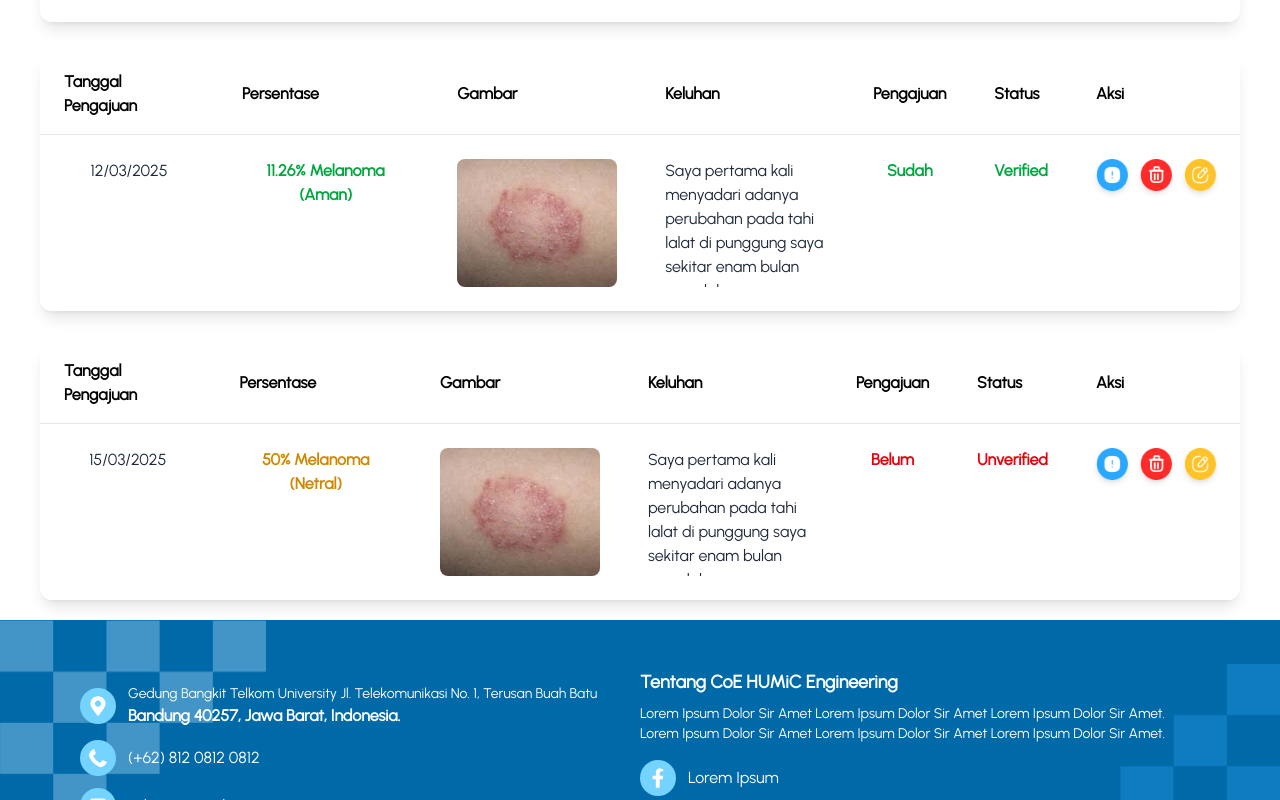
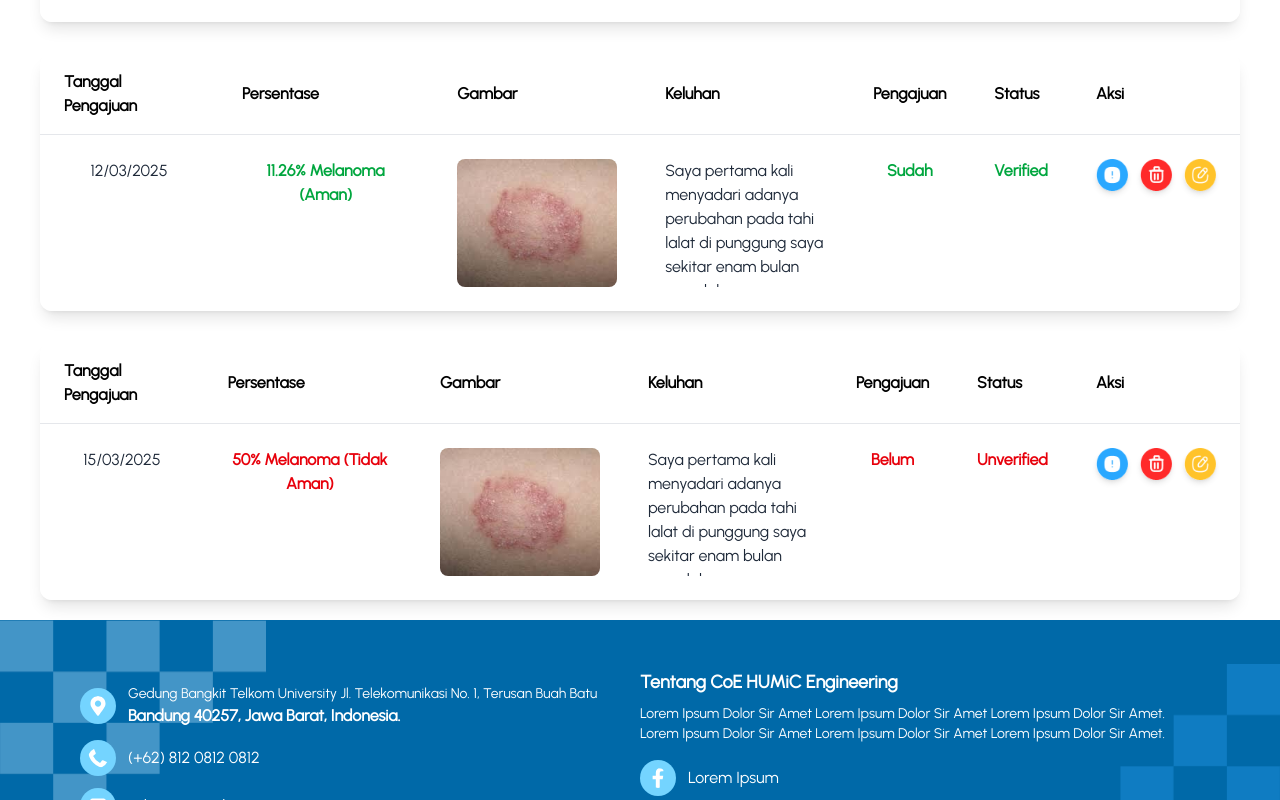
Before and after one commit to haululazkiyaa/humic-myskin-fe, a React (Vite) app: page /deteksi in a window 1280 px wide. Shown: the part 431-1231 px from the top of the page. Built offline with nearby package versions, Linux system fonts and the light colour scheme.

Commit message:
Fix status from riwayat deteksi

```diff
--- a/src/json/dataDeteksi.json
+++ b/src/json/dataDeteksi.json
@@ -18,7 +18,7 @@
     },
     {
       "date": "15/03/2025",
-      "persentase": "50% Melanoma (Netral)",
+      "persentase": "50% Melanoma (Tidak Aman)",
       "gambar": "testImage",
       "keluhan": "Saya pertama kali menyadari adanya perubahan pada tahi lalat di punggung saya sekitar enam bulan yang lalu...",
       "pengajuan": "Belum",
--- a/src/pages/DeteksiPasien.jsx
+++ b/src/pages/DeteksiPasien.jsx
@@ -29,10 +29,8 @@ const DeteksiPasien = () => {
           // Ambil persentase sebagai angka
           const percentValue = parseFloat(item.persentase);
           let textColor = "text-green-600";
-          if (percentValue > 50) {
+          if (percentValue >= 50) {
             textColor = "text-red-600";
-          } else if (percentValue == 50) {
-            textColor = "text-yellow-600";
           }
 
           return (
```
